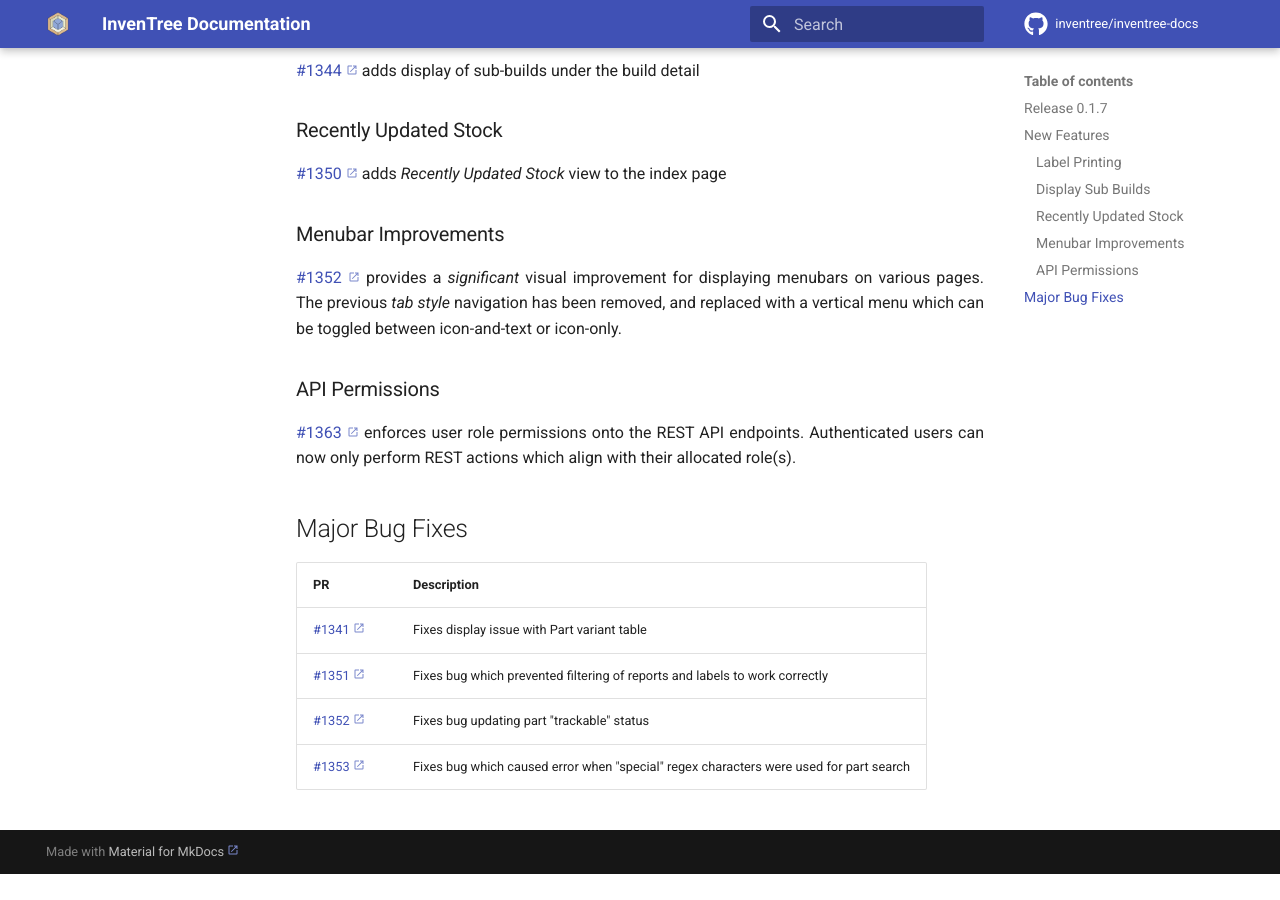
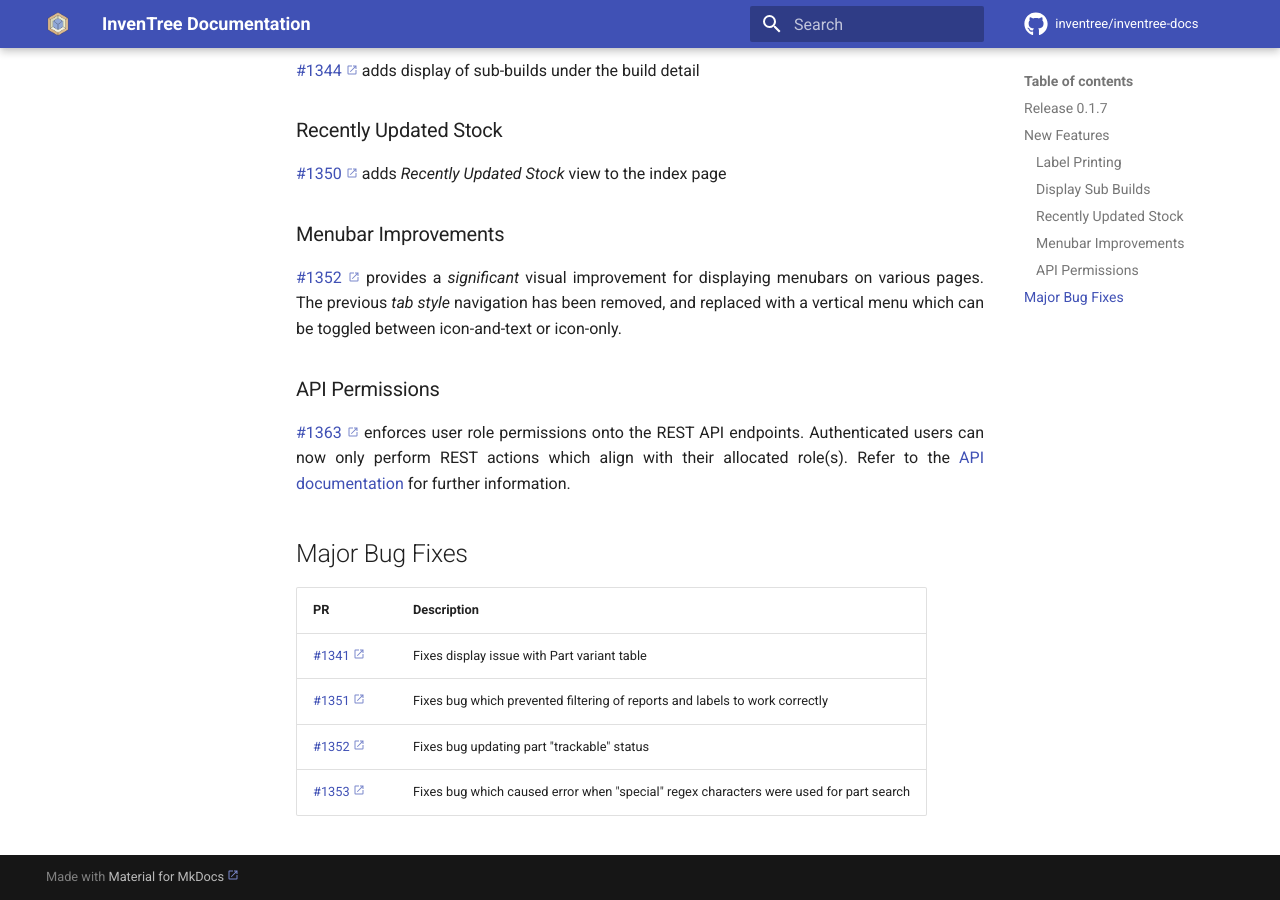
Before and after one commit to inventree/inventree-docs, an MkDocs documentation site: the page built from docs/releases/0.1.7.md, in a window 1280 px wide and 900 px high, scrolled down 602 px. Built offline with MkDocs 1.6.1 and Material for MkDocs 9.7.7, drawn with Linux system fonts in a browser that asks for light colours; a script that is not in the unit is left out; comment, search, counter and statistics services are not loaded; before the commit the page ends 1476 px from its top, so only the background shows below that.

Commit message:
Add docs for API roles

```diff
--- a/docs/releases/0.1.7.md
+++ b/docs/releases/0.1.7.md
@@ -31,7 +31,7 @@ Label printing functionality has been simplified and brought into line with the
 
 ### API Permissions
 
-[#1363](https://github.com/inventree/InvenTree/pull/1363) enforces user role permissions onto the REST API endpoints. Authenticated users can now only perform REST actions which align with their allocated role(s).
+[#1363](https://github.com/inventree/InvenTree/pull/1363) enforces user role permissions onto the REST API endpoints. Authenticated users can now only perform REST actions which align with their allocated role(s). Refer to the [API documentation](../../extend/api/#authorization) for further information.
 
 ## Major Bug Fixes
 | PR | Description |
```
Also changed, not shown: docs/extend/api.md (+25 -0 lines), docs/assets/images/api/api_roles.png (added), docs/assets/images/api/api_roles_2.png (added).
